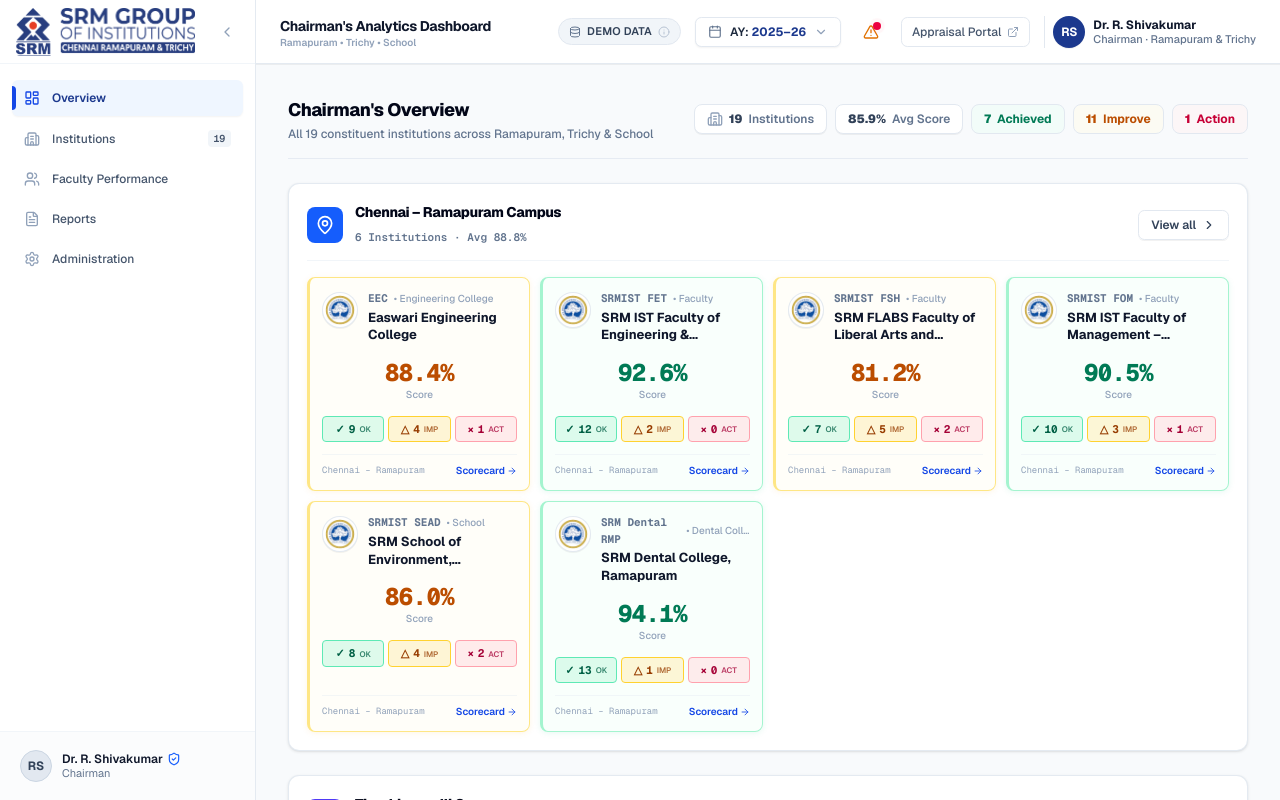
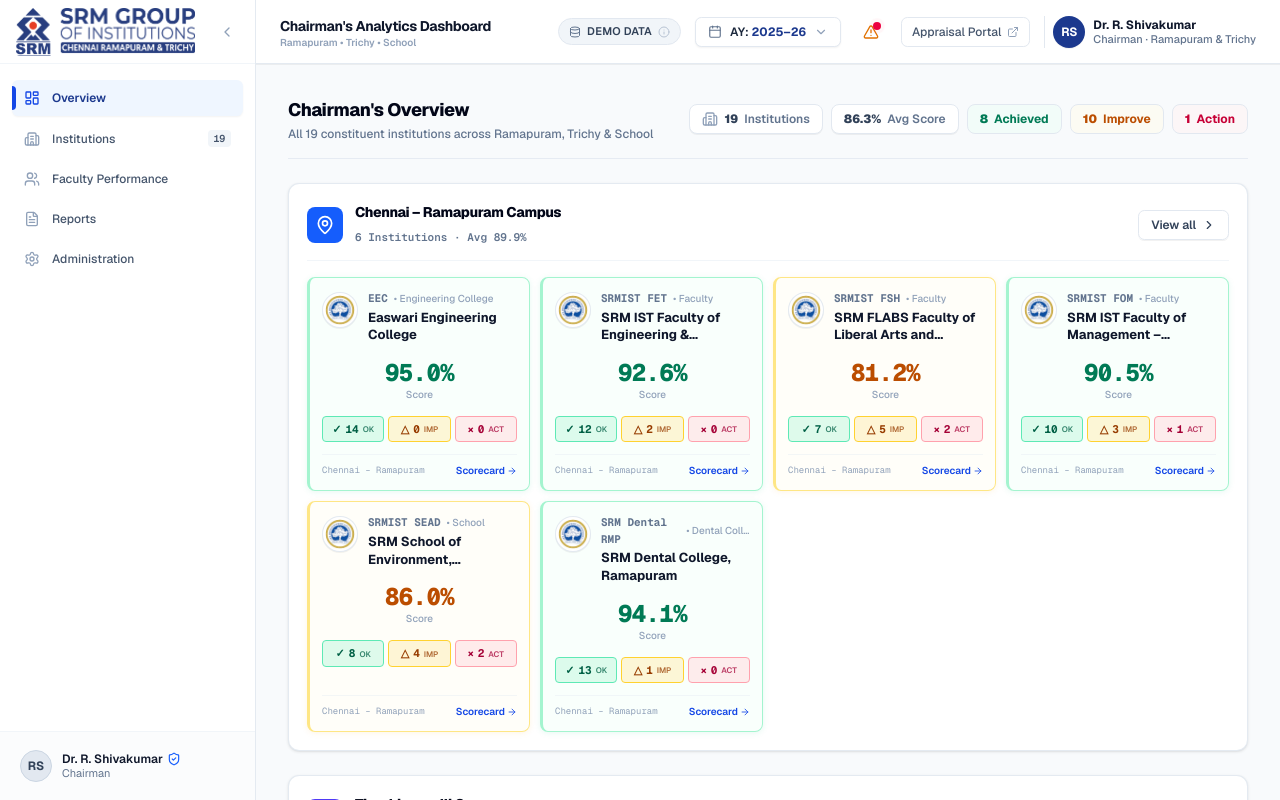
Before and after one commit to Vega-007/Chairman-dashboard, a Next.js app: page /overview in a window 1280 px wide. Built offline with nearby package versions, Linux system fonts and the light colour scheme.

Commit message:
feat: update institution components, mock data and pages

```diff
--- a/src/app/(dashboard)/institutions/[institutionId]/departments/[departmentId]/page.tsx
+++ b/src/app/(dashboard)/institutions/[institutionId]/departments/[departmentId]/page.tsx
@@ -4,7 +4,7 @@
 import { useParams, useSearchParams, useRouter } from 'next/navigation';
 import Link from 'next/link';
 import { Search, X, MapPin, ArrowLeft, Award, ChevronRight } from 'lucide-react';
-import { PageHeader } from '@/components/primitives/page-header';
+
 import { TrendIndicator, InstitutionLogo, StatusBadge } from '@/components/primitives';
 import { getInstitutionById } from '@/data/mock/institutions.mock';
 import { scorecardRepository } from '@/lib/data-access/scorecard.repository';
@@ -94,7 +94,7 @@
       ? '/institutions/campus/trichy'
       : institution.campus === 'Ramapuram'
       ? '/institutions/campus/ramapuram'
-      : '/overview';
+      : '/institutions/campus/west-mambalam';
 
   const clearUrlFilter = () => {
     setCategoryStatusFilter('ALL');
@@ -108,38 +108,22 @@
 
   return (
     <div className="space-y-4 pb-12">
+      {/* ── 0. UNIVERSAL BREADCRUMB ── */}
+      <nav className="flex items-center gap-2 text-[11px] font-medium text-slate-500 overflow-x-auto whitespace-nowrap pb-1">
+        <Link href="/overview" className="hover:text-blue-600 dark:hover:text-blue-400 transition-colors">SRM Group</Link>
+        <ChevronRight className="w-3 h-3 text-slate-300 dark:text-slate-700 shrink-0" />
+        <Link href="/institutions" className="hover:text-blue-600 dark:hover:text-blue-400 transition-colors">Institutions</Link>
+        <ChevronRight className="w-3 h-3 text-slate-300 dark:text-slate-700 shrink-0" />
+        <Link href={campusHref} className="hover:text-blue-600 dark:hover:text-blue-400 transition-colors">{institution.campusDisplayName}</Link>
+        <ChevronRight className="w-3 h-3 text-slate-300 dark:text-slate-700 shrink-0" />
+        <Link href={`/institutions/${institution.id}`} className="hover:text-blue-600 dark:hover:text-blue-400 transition-colors">{institution.code}</Link>
+        <ChevronRight className="w-3 h-3 text-slate-300 dark:text-slate-700 shrink-0" />
+        <span className="text-slate-900 dark:text-white font-semibold">{department.code}</span>
+      </nav>
+
       {/* ── 1. DEPARTMENT SCORECARD HEADER ── */}
       <div className="bg-white dark:bg-slate-900 border border-slate-200/90 dark:border-slate-800 rounded-lg shadow-xs">
-        <div className="px-4 py-3 border-b border-slate-100 dark:border-slate-800 flex flex-col sm:flex-row sm:items-center justify-between">
-          <PageHeader
-            title={`${department.name} Performance Scorecard`}
-            subtitle="Department-level execution across 14 governance parameters"
-            actions={
-              <Link
-                href={`/institutions/${institution.id}`}
-                className="inline-flex items-center gap-1.5 px-3 py-1.5 rounded-md text-xs font-semibold border border-slate-200 dark:border-slate-800 text-slate-700 dark:text-slate-300 hover:bg-slate-50 dark:hover:bg-slate-800 transition-colors"
-              >
-                <ArrowLeft className="w-3.5 h-3.5" />
-                <span>Back to College</span>
-              </Link>
-            }
-          />
-
-          <div className="flex items-center gap-2 mt-4 sm:mt-0 text-[10px] text-slate-500 font-mono">
-            <span>SRM Group</span>
-            <ChevronRight className="w-3 h-3 text-slate-300" />
-            <span>{institution.campusDisplayName}</span>
-            <ChevronRight className="w-3 h-3 text-slate-300" />
-            <Link href={`/institutions/${institution.id}/departments`} className="hover:text-blue-600 transition-colors">
-              {institution.code}
-            </Link>
-            <ChevronRight className="w-3 h-3 text-slate-300" />
-            <span className="font-semibold text-slate-900 dark:text-white">{department.code}</span>
-          </div>
-        </div>
-
-        {/* Institution Info Card */}
-        <div className="p-4 sm:p-5 bg-white dark:bg-slate-900 border-x border-b border-slate-200/60 dark:border-slate-800 rounded-b-xl shadow-xs">
+        <div className="p-5 border-b border-slate-100 dark:border-slate-800">
           <div className="flex flex-col md:flex-row md:items-center justify-between gap-4">
             <div className="flex items-center gap-4">
               <InstitutionLogo institutionIdOrCode={institution.id} name={institution.name} />
@@ -152,27 +136,34 @@
                     {institution.name}
                   </span>
                 </div>
-                <h2 className="text-lg font-extrabold text-slate-950 dark:text-white">
-                  {department.name}
-                </h2>
+                <h1 className="text-xl font-extrabold text-slate-950 dark:text-white tracking-tight leading-snug">
+                  {department.name} Performance Scorecard
+                </h1>
+                <p className="text-xs text-slate-500 mt-1">Department-level execution across 14 governance parameters</p>
               </div>
             </div>
 
-            <div className="flex items-center gap-5">
+            <div className="flex items-center gap-4 shrink-0">
               <div className="text-right">
-                <span className="text-2xl font-extrabold text-slate-950 dark:text-white block font-mono">
+                <span className="text-2xl font-extrabold text-slate-950 dark:text-white block font-mono leading-none">
                   {department.performanceScore.toFixed(1)}%
                 </span>
-                <span className="text-[10px] text-slate-500 font-medium">Overall Score</span>
+                <span className="text-[10px] text-slate-400 font-medium">Overall Score</span>
               </div>
-              <div className="h-10 w-px bg-slate-200 dark:bg-slate-800"></div>
-              <StatusBadge status={department.status} />
+              <StatusBadge status={department.status} size="lg" />
+              <Link
+                href={`/institutions/${institution.id}`}
+                className="inline-flex items-center gap-1.5 px-3 py-1.5 rounded-md text-xs font-semibold border border-slate-200 dark:border-slate-700 text-slate-600 dark:text-slate-300 hover:bg-slate-50 dark:hover:bg-slate-800 transition-colors ml-2"
+              >
+                <ArrowLeft className="w-3.5 h-3.5" />
+                <span>Back to College</span>
+              </Link>
             </div>
           </div>
         </div>
 
         {/* Status Tally + High-level Stats */}
-        <div className="p-4 pt-3 flex flex-wrap items-center justify-between gap-2 text-xs">
+        <div className="p-4 flex flex-wrap items-center justify-between gap-2 text-xs bg-slate-50/50 dark:bg-slate-900/50 rounded-b-lg">
           <div className="flex items-center gap-3 font-mono">
             <button
               type="button"
--- a/src/app/(dashboard)/institutions/[institutionId]/departments/[departmentId]/parameters/[categoryId]/page.tsx
+++ b/src/app/(dashboard)/institutions/[institutionId]/departments/[departmentId]/parameters/[categoryId]/page.tsx
@@ -70,13 +70,13 @@
       <div className="p-8 text-center space-y-4">
         <h2 className="text-lg font-bold text-slate-900 dark:text-white">Page Not Found</h2>
         <p className="text-xs text-slate-500">The requested parameter detail page could not be found.</p>
-        <button
-          onClick={() => router.back()}
+        <Link
+          href="/institutions"
           className="inline-flex items-center gap-1.5 px-3.5 py-2 rounded-md text-xs font-semibold bg-blue-900 text-white"
         >
           <ArrowLeft className="w-3.5 h-3.5" />
           <span>Go Back</span>
-        </button>
+        </Link>
       </div>
     );
   }
@@ -86,7 +86,7 @@
       ? '/institutions/campus/trichy'
       : institution.campus === 'Ramapuram'
       ? '/institutions/campus/ramapuram'
-      : '/overview';
+      : '/institutions/campus/west-mambalam';
 
   // Apply Filters to Faculty
   let filteredFaculty = facultyMetrics;
@@ -103,7 +103,9 @@
     <div className="space-y-4 pb-12">
       {/* ── 1. UNIVERSAL BREADCRUMB ── */}
       <nav className="flex items-center gap-2 text-[11px] font-medium text-slate-500 overflow-x-auto whitespace-nowrap pb-1">
-        <Link href="/overview" className="hover:text-blue-600 dark:hover:text-blue-400 transition-colors">Institutions</Link>
+        <Link href="/overview" className="hover:text-blue-600 dark:hover:text-blue-400 transition-colors">SRM Group</Link>
+        <ChevronRight className="w-3 h-3 text-slate-300 dark:text-slate-700 shrink-0" />
+        <Link href="/institutions" className="hover:text-blue-600 dark:hover:text-blue-400 transition-colors">Institutions</Link>
         <ChevronRight className="w-3 h-3 text-slate-300 dark:text-slate-700 shrink-0" />
         <Link href={campusHref} className="hover:text-blue-600 dark:hover:text-blue-400 transition-colors">{institution.campusDisplayName}</Link>
         <ChevronRight className="w-3 h-3 text-slate-300 dark:text-slate-700 shrink-0" />
--- a/src/app/(dashboard)/institutions/[institutionId]/departments/page.tsx
+++ b/src/app/(dashboard)/institutions/[institutionId]/departments/page.tsx
@@ -5,7 +5,7 @@
 import Link from 'next/link';
 import { PageHeader } from '@/components/primitives/page-header';
 import { getInstitutionById } from '@/data/mock/institutions.mock';
-import { Users, BookOpen } from 'lucide-react';
+import { Users, BookOpen, ArrowLeft, ChevronRight } from 'lucide-react';
 import { StatusBadge } from '@/components/primitives/status-badge';
 import { scorecardRepository } from '@/lib/data-access/scorecard.repository';
 import { InstitutionCategoryDetail } from '@/lib/types/performance';
@@ -28,18 +28,35 @@
       ? '/institutions/campus/trichy'
       : institution.campus === 'Ramapuram'
       ? '/institutions/campus/ramapuram'
-      : '/institutions';
+      : '/institutions/campus/west-mambalam';
 
   return (
     <div className="space-y-6 pb-12">
+      {/* ── 0. UNIVERSAL BREADCRUMB ── */}
+      <nav className="flex items-center gap-2 text-[11px] font-medium text-slate-500 overflow-x-auto whitespace-nowrap pb-1">
+        <Link href="/overview" className="hover:text-blue-600 dark:hover:text-blue-400 transition-colors">SRM Group</Link>
+        <ChevronRight className="w-3 h-3 text-slate-300 dark:text-slate-700 shrink-0" />
+        <Link href="/institutions" className="hover:text-blue-600 dark:hover:text-blue-400 transition-colors">Institutions</Link>
+        <ChevronRight className="w-3 h-3 text-slate-300 dark:text-slate-700 shrink-0" />
+        <Link href={campusHref} className="hover:text-blue-600 dark:hover:text-blue-400 transition-colors">{institution.campusDisplayName}</Link>
+        <ChevronRight className="w-3 h-3 text-slate-300 dark:text-slate-700 shrink-0" />
+        <span className="text-slate-900 dark:text-white font-semibold">
+          {institution.code}
+        </span>
+      </nav>
+
       <PageHeader
         title={`${institution.name} Departments`}
         subtitle="Select a department to view parameter performance"
-        breadcrumbs={[
-          { label: 'Institutions', href: '/institutions' },
-          { label: institution.campusDisplayName, href: campusHref },
-          { label: institution.code, isCurrent: true },
-        ]}
+        actions={
+          <Link
+            href={`/institutions/${institution.id}`}
+            className="inline-flex items-center gap-1.5 px-3 py-1.5 rounded-md text-xs font-semibold border border-slate-200 dark:border-slate-800 text-slate-700 dark:text-slate-300 hover:bg-slate-50 dark:hover:bg-slate-800 transition-colors"
+          >
+            <ArrowLeft className="w-3.5 h-3.5" />
+            <span>Back to College</span>
+          </Link>
+        }
       />
 
       <div className="grid grid-cols-1 sm:grid-cols-2 lg:grid-cols-3 xl:grid-cols-4 gap-2.5">
--- a/src/app/(dashboard)/institutions/[institutionId]/page.tsx
+++ b/src/app/(dashboard)/institutions/[institutionId]/page.tsx
@@ -9,6 +9,7 @@
   Award,
   Search,
   X,
+  ChevronRight,
 } from 'lucide-react';
 import { TrendIndicator, InstitutionLogo, StatusBadge } from '@/components/primitives';
 import { getInstitutionById } from '@/data/mock/institutions.mock';
@@ -94,7 +95,7 @@
       ? '/institutions/campus/trichy'
       : institution.campus === 'Ramapuram'
       ? '/institutions/campus/ramapuram'
-      : '/overview';
+      : '/institutions/campus/west-mambalam';
 
   const clearUrlFilter = () => {
     setCategoryStatusFilter('ALL');
@@ -108,6 +109,19 @@
 
   return (
     <div className="space-y-4 pb-12">
+      {/* ── 0. UNIVERSAL BREADCRUMB ── */}
+      <nav className="flex items-center gap-2 text-[11px] font-medium text-slate-500 overflow-x-auto whitespace-nowrap pb-1">
+        <Link href="/overview" className="hover:text-blue-600 dark:hover:text-blue-400 transition-colors">SRM Group</Link>
+        <ChevronRight className="w-3 h-3 text-slate-300 dark:text-slate-700 shrink-0" />
+        <Link href="/institutions" className="hover:text-blue-600 dark:hover:text-blue-400 transition-colors">Institutions</Link>
+        <ChevronRight className="w-3 h-3 text-slate-300 dark:text-slate-700 shrink-0" />
+        <Link href={campusHref} className="hover:text-blue-600 dark:hover:text-blue-400 transition-colors">{institution.campusDisplayName}</Link>
+        <ChevronRight className="w-3 h-3 text-slate-300 dark:text-slate-700 shrink-0" />
+        <span className="text-slate-900 dark:text-white font-semibold">
+          {institution.code}
+        </span>
+      </nav>
+
       {/* ── 1. COMPACT INSTITUTION HEADER ── */}
       <div className="bg-white dark:bg-slate-900 border border-slate-200/90 dark:border-slate-800 rounded-lg p-4 shadow-xs">
         <div className="flex flex-col sm:flex-row sm:items-start sm:justify-between gap-3">
--- a/src/app/(dashboard)/institutions/[institutionId]/parameters/[categoryId]/page.tsx
+++ b/src/app/(dashboard)/institutions/[institutionId]/parameters/[categoryId]/page.tsx
@@ -72,13 +72,13 @@
       <div className="p-8 text-center space-y-4">
         <h2 className="text-lg font-bold text-slate-900 dark:text-white">Page Not Found</h2>
         <p className="text-xs text-slate-500">The requested parameter detail page could not be found.</p>
-        <button
-          onClick={() => router.back()}
+        <Link
+          href="/institutions"
           className="inline-flex items-center gap-1.5 px-3.5 py-2 rounded-md text-xs font-semibold bg-blue-900 text-white"
         >
           <ArrowLeft className="w-3.5 h-3.5" />
           <span>Go Back</span>
-        </button>
+        </Link>
       </div>
     );
   }
@@ -88,7 +88,7 @@
       ? '/institutions/campus/trichy'
       : institution.campus === 'Ramapuram'
       ? '/institutions/campus/ramapuram'
-      : '/overview';
+      : '/institutions/campus/west-mambalam';
 
   const expandedDept = departments.find(d => d.departmentId === expandedDeptId);
 
@@ -96,7 +96,9 @@
     <div className="space-y-4 pb-12">
       {/* ── 1. UNIVERSAL BREADCRUMB ── */}
       <nav className="flex items-center gap-2 text-[11px] font-medium text-slate-500 overflow-x-auto whitespace-nowrap pb-1">
-        <Link href="/overview" className="hover:text-blue-600 dark:hover:text-blue-400 transition-colors">Institutions</Link>
+        <Link href="/overview" className="hover:text-blue-600 dark:hover:text-blue-400 transition-colors">SRM Group</Link>
+        <ChevronRight className="w-3 h-3 text-slate-300 dark:text-slate-700 shrink-0" />
+        <Link href="/institutions" className="hover:text-blue-600 dark:hover:text-blue-400 transition-colors">Institutions</Link>
         <ChevronRight className="w-3 h-3 text-slate-300 dark:text-slate-700 shrink-0" />
         <Link href={campusHref} className="hover:text-blue-600 dark:hover:text-blue-400 transition-colors">{institution.campusDisplayName}</Link>
         <ChevronRight className="w-3 h-3 text-slate-300 dark:text-slate-700 shrink-0" />
--- a/src/data/mock/institutions.mock.ts
+++ b/src/data/mock/institutions.mock.ts
@@ -36,16 +36,16 @@
     campusDisplayName: 'Chennai – Ramapuram',
     institutionType: 'Engineering College',
     departmentCount: 11,
-    overallScore: 88.4,
-    status: computePerformanceStatus(88.4, 100).status, // Needs Improvement (88.4%)
-    greenCount: 9,
-    orangeCount: 4,
-    redCount: 1,
-    previousScore: 84.2,
-    trendDelta: 4.2,
-    topCategory: 'Placements (96.2%)',
-    lowestCategory: 'Patents (76.0%)',
-    attentionCount: 1,
+    overallScore: 95.0,
+    status: computePerformanceStatus(95.0, 100).status, // Achieved (95.0%)
+    greenCount: 14,
+    orangeCount: 0,
+    redCount: 0,
+    previousScore: 89.2,
+    trendDelta: 5.8,
+    topCategory: 'Placements (100%)',
+    lowestCategory: 'Patents (91.0%)',
+    attentionCount: 0,
     departments: generateMockDepartments('EEC', [
       'Computer Science & Engineering',
       'Information Technology',
--- a/src/data/mock/performance.mock.ts
+++ b/src/data/mock/performance.mock.ts
@@ -416,26 +416,7 @@
     recommendedAction: 'Expand PhD supervisor guide approvals and launch full-time research fellowship stipends.',
     is_mock: true,
   },
-  {
-    id: 'att-10',
-    institutionId: 'eec',
-    institutionName: 'Easwari Engineering College',
-    institutionShortName: 'Easwari Engg',
-    campus: 'Ramapuram',
-    categoryId: 'cat-02',
-    categorySlug: 'patent',
-    categoryName: 'Patent',
-    categoryCode: 'PAT',
-    actual: 19,
-    target: 25,
-    gap: -6,
-    unit: 'Patents',
-    achievementPercentage: 76.0,
-    status: 'ORANGE',
-    trend: 2.5,
-    recommendedAction: 'Accelerate commercial patent monetization and technology transfer negotiations.',
-    is_mock: true,
-  },
+
 ];
 
 // Helper: Generate all 19 constituent institution performance records for a given category
```
